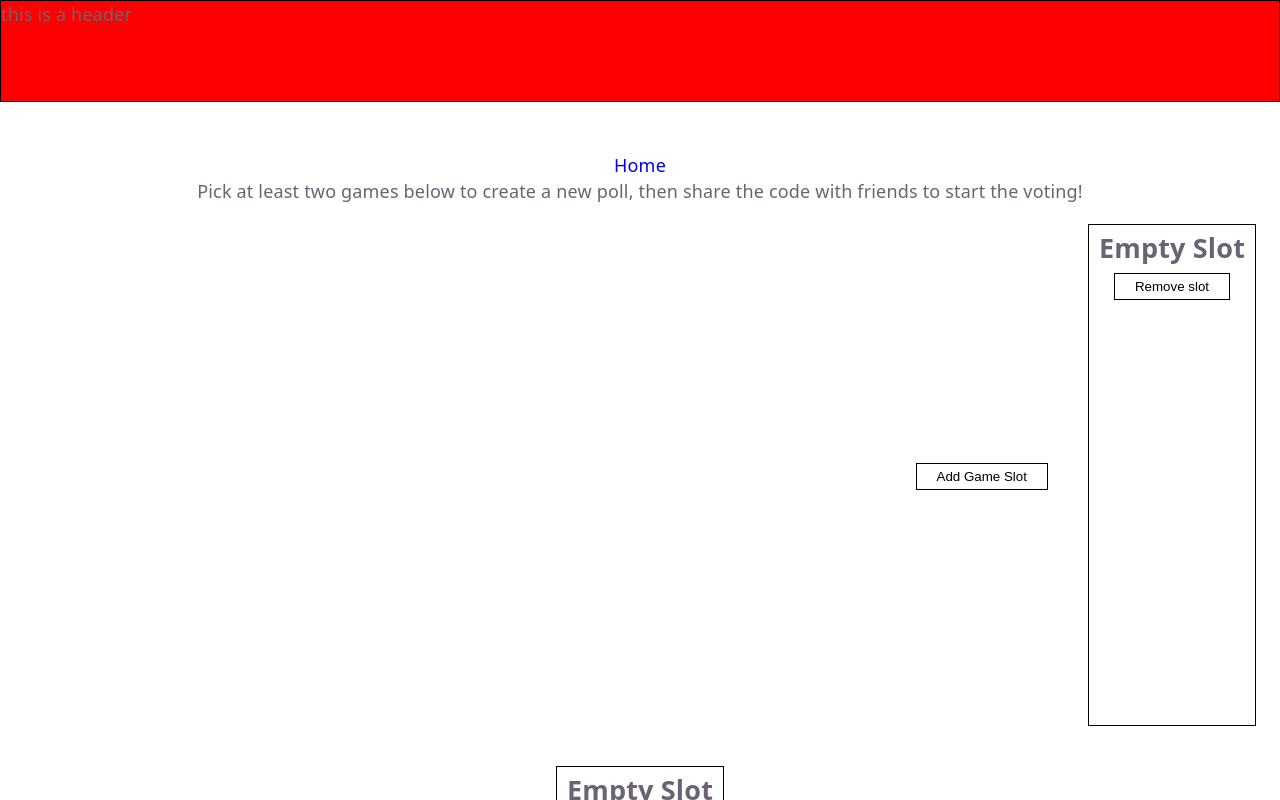
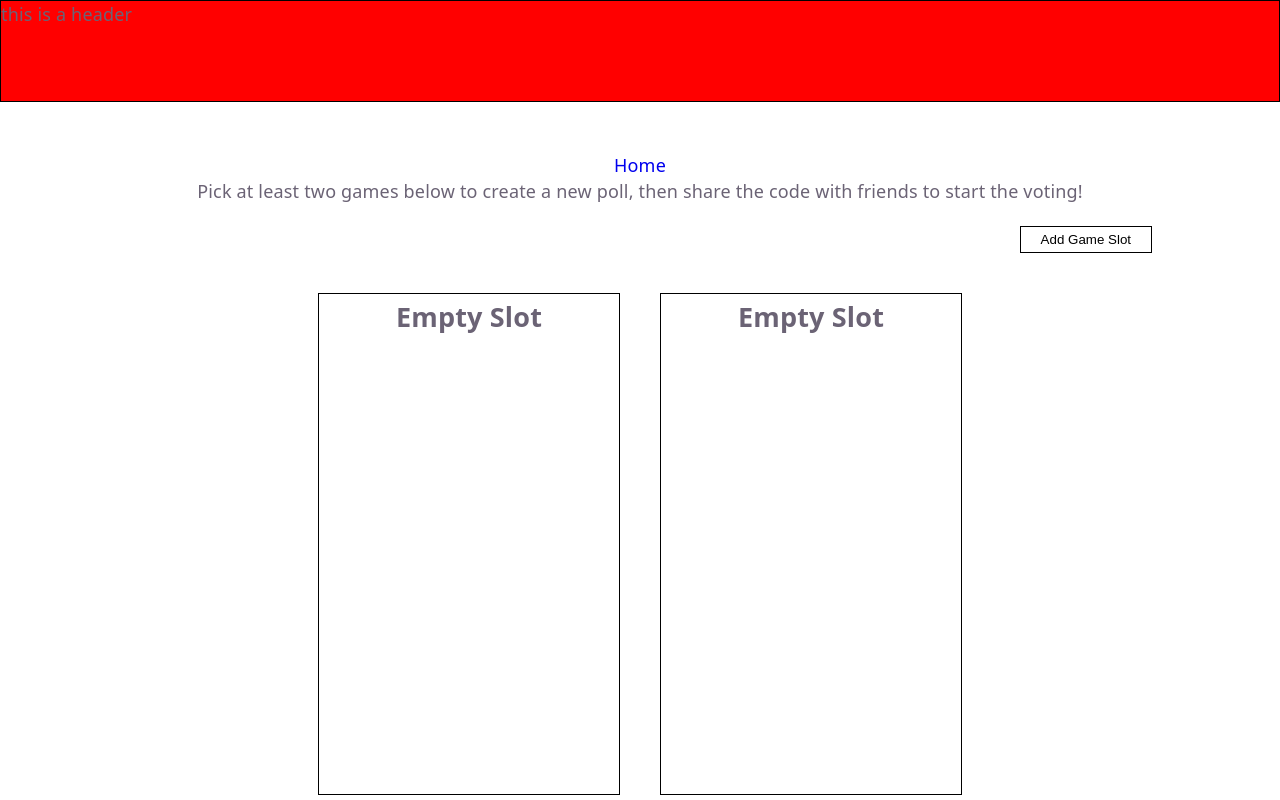
Before and after one commit to lewisPratt/playpoll, a React (Vite) app: page /start-new in a window 1280 px wide. Shown: the top 800 px of the page. Built offline with nearby package versions, Linux system fonts and the light colour scheme.

Commit message:
Stlying / feature development - adjusted size of gameslot items and implemented logic to only show remove slot button when above two slots present

```diff
--- a/src/App.css
+++ b/src/App.css
@@ -110,7 +110,7 @@ NEW POLL
 .game-option-item {
   border: 1px solid black;
   margin: 20px;
-  flex-basis: 300px;
+  width: 300px;
   height: 500px;
 
 }
--- a/src/components/GameOption.tsx
+++ b/src/components/GameOption.tsx
@@ -3,13 +3,20 @@ interface gameOptionProps {
   votes: number;
   identifier: string;
   clearFunc: (e: React.MouseEvent<HTMLButtonElement>) => void;
+  slotCount: number;
 }
 
-function GameOption({ name, votes, identifier, clearFunc }: gameOptionProps) {
+function GameOption({
+  name,
+  votes,
+  identifier,
+  clearFunc,
+  slotCount,
+}: gameOptionProps) {
   return (
     <div className="game-option-item" data-slot-id={identifier}>
       <h2>{name}</h2>
-      <button onClick={clearFunc}>Remove slot</button>
+      {slotCount > 2 ? <button onClick={clearFunc}>Remove slot</button> : null}
     </div>
   );
 }
--- a/src/components/StartNewPoll.tsx
+++ b/src/components/StartNewPoll.tsx
@@ -30,10 +30,14 @@ function StartNewPoll() {
   //creates a new array and pushes current games selection into it, otherwise state does not
   //detect a change as previousArray is the same array as before, despite having additional contents.
   function addAnotherOption() {
-    const previousArray = gameSelections;
-    let newArray = [...previousArray];
-    newArray.push(new GameChoice(`Empty Slot`));
-    setGameSelections(newArray);
+    if (gameSelections.length < 12) {
+      const previousArray = gameSelections;
+      let newArray = [...previousArray];
+      newArray.push(new GameChoice(`Empty Slot`));
+      setGameSelections(newArray);
+    } else {
+      //show notification of limit
+    }
   }
 
   function clearGames() {
@@ -81,6 +85,7 @@ function StartNewPoll() {
               name={`${value.name}`}
               votes={value.votes}
               clearFunc={clearSingleGame}
+              slotCount={gameSelections.length}
             />
           </div>
         ))}
```
